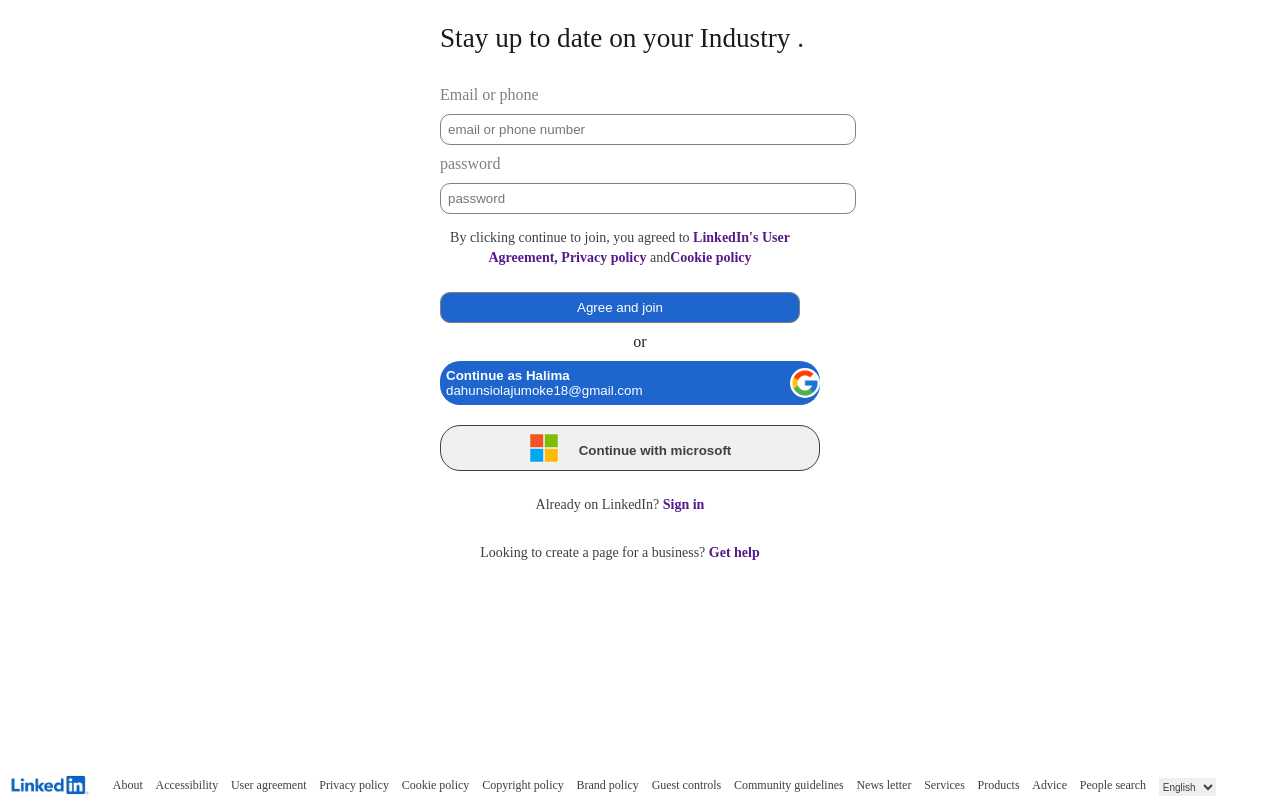
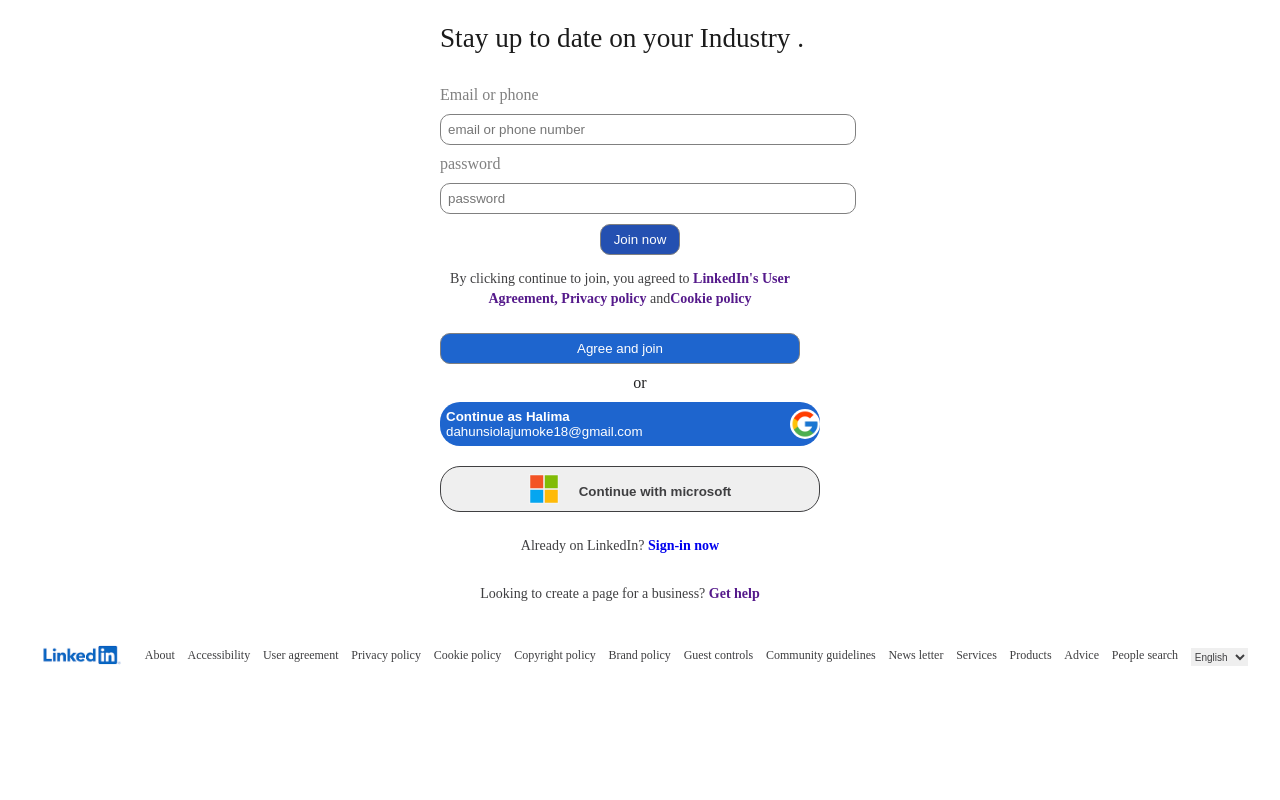
Before and after one commit to Halima-1/linkedin-clone, a React (Vite) app: page /signup in a window 1280 px wide. Built offline with nearby package versions, Linux system fonts and the light colour scheme.

Commit message:
sign-up and sign-in page updated

```diff
--- a/src/pages/landing.jsx
+++ b/src/pages/landing.jsx
@@ -4,10 +4,10 @@
 
 import { BiChevronLeft, BiChevronRight } from 'react-icons/bi'
 import Header from '../components/header'
-
+import { useNavigate, Link } from 'react-router-dom'
 function Landing() {
     const [index,setIndex] =useState(localStorage.getItem("index")? JSON.parse(localStorage.getItem("index")): 0)
-
+    const navigate =useNavigate()
     const nextCarousel = ()=>{
         setIndex(index + 1)
         localStorage.setItem("index", index)
@@ -152,12 +152,13 @@
                     <img src="../../src/assets/microsoft.png" alt="google logo" />
                     <b>Continue with microsoft</b>
                 </button>
-                <button><b>Sign in with email</b></button>
+                <button onClick={()=> navigate("/signup")}>
+                    <b>Sign in with email</b></button>
                 <p className='term'>By clicking continue to join, you agreed to <a href=""><b>LinkedIn's User Agreement,
                     </b></a> <a href=""><b>Privacy policy</b></a> and
                 <a href=""><b>Cookie policy</b></a>
                 </p>
-                <p className='term'>New to LinkedIn? <a href=""><b>join now</b></a></p>
+                <p className='term'>New to LinkedIn? <Link to={"/signup"}><b>join now</b></Link></p>
             </div>
             <div className="hero-img">
                 <img src="../../src/assets/hero image.jpg" alt="man holding laptop avatar" />
--- a/src/pages/login.jsx
+++ b/src/pages/login.jsx
@@ -51,7 +51,7 @@
       localStorage.setItem("user", JSON.stringify(user));
       console.log("loggin successfully");
       // userContext.setUser(user[0]);
-      navigate("/", { replace: true });
+      navigate("/feed", { replace: true });
     } else {
       console.log("invalid credential");
       newErr.password = "Invalid credential";
--- a/src/pages/signup.jsx
+++ b/src/pages/signup.jsx
@@ -1,4 +1,4 @@
-import { useNavigate } from "react-router-dom"
+import { useNavigate, Link } from "react-router-dom"
 // import "../styles/landing.scss"
 
 import React, { useState } from 'react'
@@ -128,7 +128,7 @@
                     </b></a> <a href=""><b>Privacy policy</b></a> and
                 <a href=""><b>Cookie policy</b></a>
                 </p>
-              <input type="submit" className="agree" onClick={submit} value={"Agree and join"} />
+              <input type="submit" className="agree" onClick={nextBtn} value={"Agree and join"} />
               <p className="or">or</p>
                 <button className='google'>
                     <p>
@@ -144,7 +144,7 @@
                     <img src="../../src/assets/microsoft.png" alt="google logo" />
                     <b>Continue with microsoft</b>
                 </button>
-                 <p className='term'>Already on LinkedIn? <a href=""><b>Sign in</b></a></p>
+                 <p className='term'>Already on LinkedIn? <Link to={"/login"}><b>Sign-in now</b></Link></p>
                 <p className='term'>Looking to create a page for a business? <a href=""><b>Get help</b></a></p>
 
             </div> :null}
--- a/src/styles/landing.scss
+++ b/src/styles/landing.scss
@@ -13,7 +13,7 @@
 
 
     &-text {
-        display: flex;
+        display: flex !important;
         flex-direction: column-reverse;
         // align-items: center;
         align-content: center;
@@ -521,8 +521,8 @@
         margin: 0 auto;
         gap: 5px;
         margin-top: 30px;
-        position: absolute;
-        bottom: 0;
+        // position: absolute;
+        // bottom: 0;
 
         a {
             text-decoration: none;
--- a/src/styles/sign-up.scss
+++ b/src/styles/sign-up.scss
@@ -91,7 +91,7 @@
 
         .btn {
             width: 20%;
-            display: none;
+            // display: none;
             padding: 7px;
             border: 1px solid gray;
             border-radius: 10px;
```
